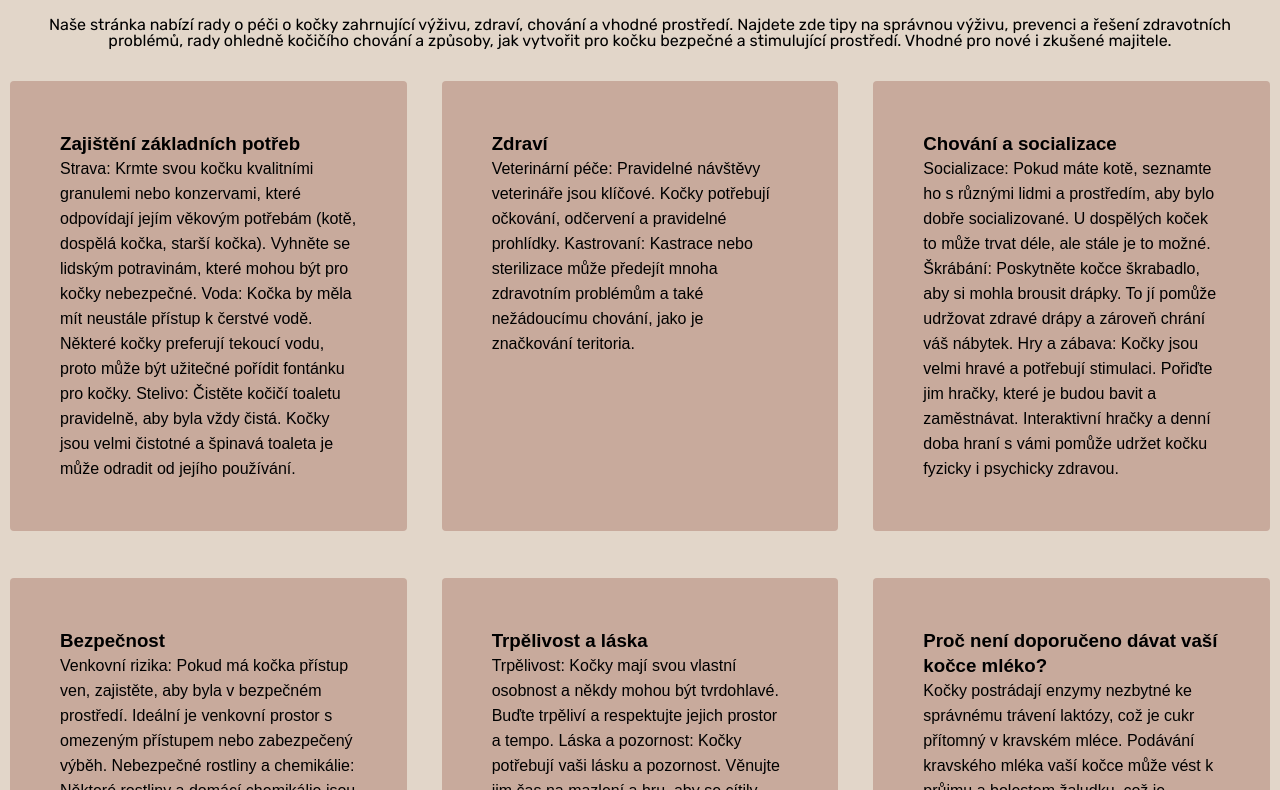
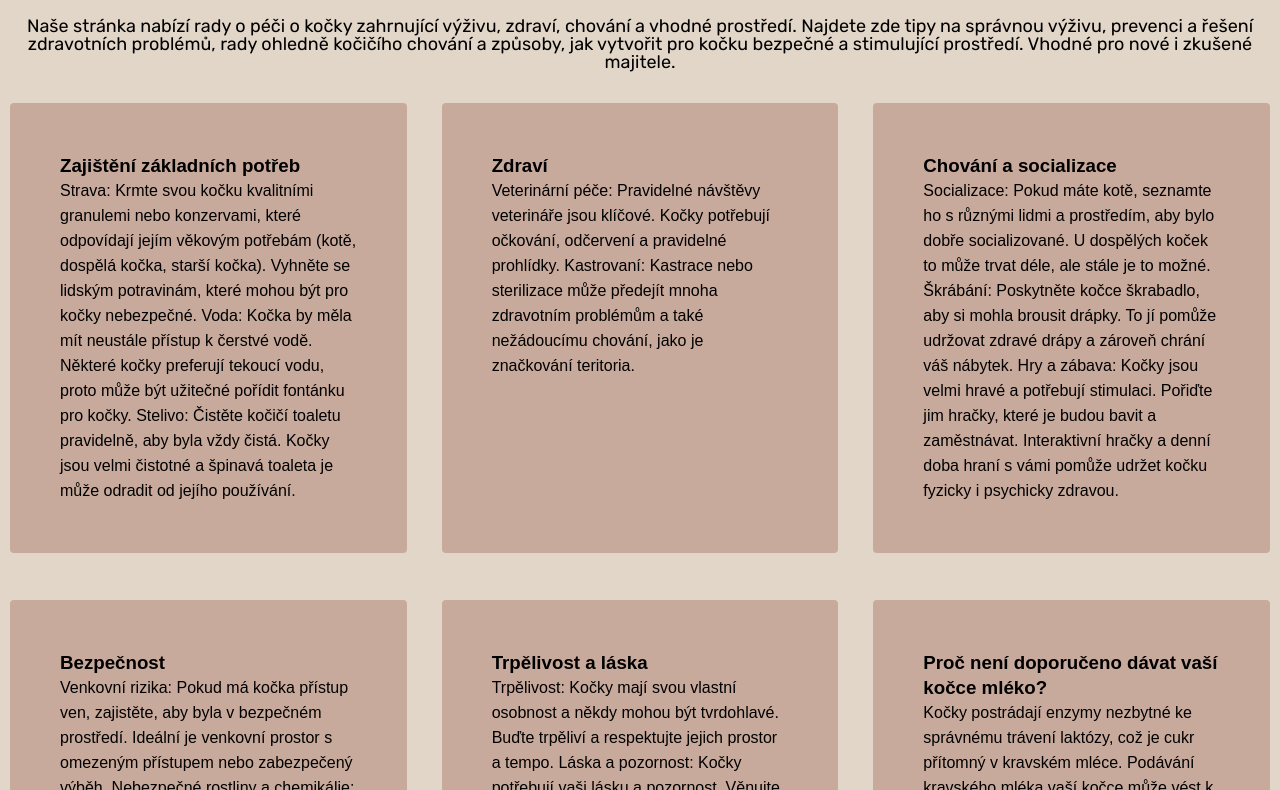
Before and after one commit to jakubmichalko/CLG24-T6, a plain HTML site: page rady/rady.html in a window 1280 px wide. Shown: the part 195-985 px from the top of the page. Drawn offline with Linux system fonts and the light colour scheme; a web font is replaced by a local one.

Commit message:
fix font size to be consistent

```diff
--- a/memes/memes.css
+++ b/memes/memes.css
@@ -20,7 +20,7 @@ transform: scale(1.1);
 
 h1 {padding: 15px; text-align: center; margin-top: 56px;;}
 
-p{padding: 15px; text-align: center;}
+p{padding: 15px; text-align: center; font-size: 18px;}
 
 .header-title {
     padding: 0px;
--- a/obleceni/obleceni.css
+++ b/obleceni/obleceni.css
@@ -14,6 +14,7 @@ main {
 
 .intro .description {
     margin-top: 24px;
+    font-size: 18px;
 }
 
 .showcase {
--- a/rady/rady.css
+++ b/rady/rady.css
@@ -43,4 +43,5 @@ h1 {
     display:flex;
     text-align: center;
     padding: 15px;
+    font-size: 18px;
 }
```
